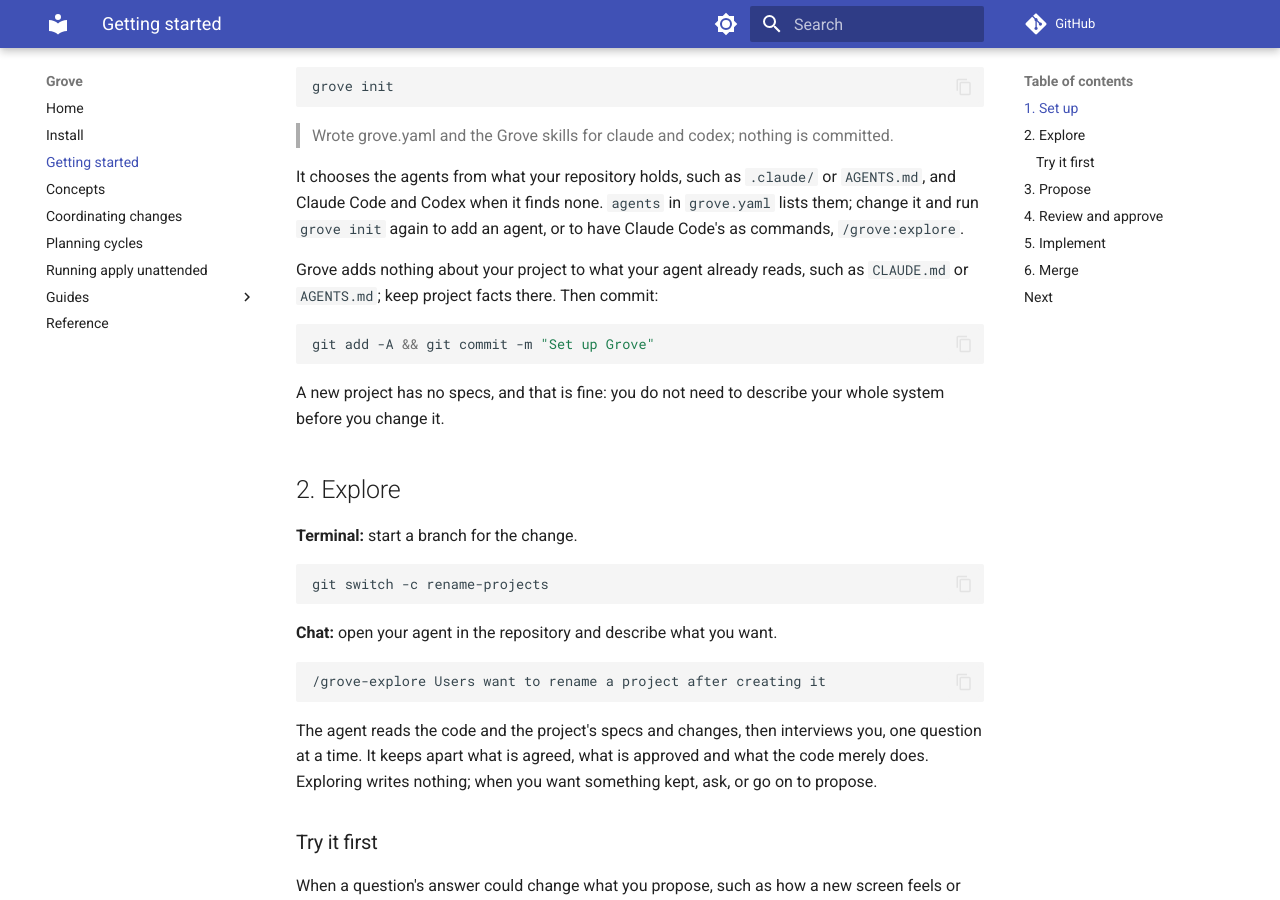
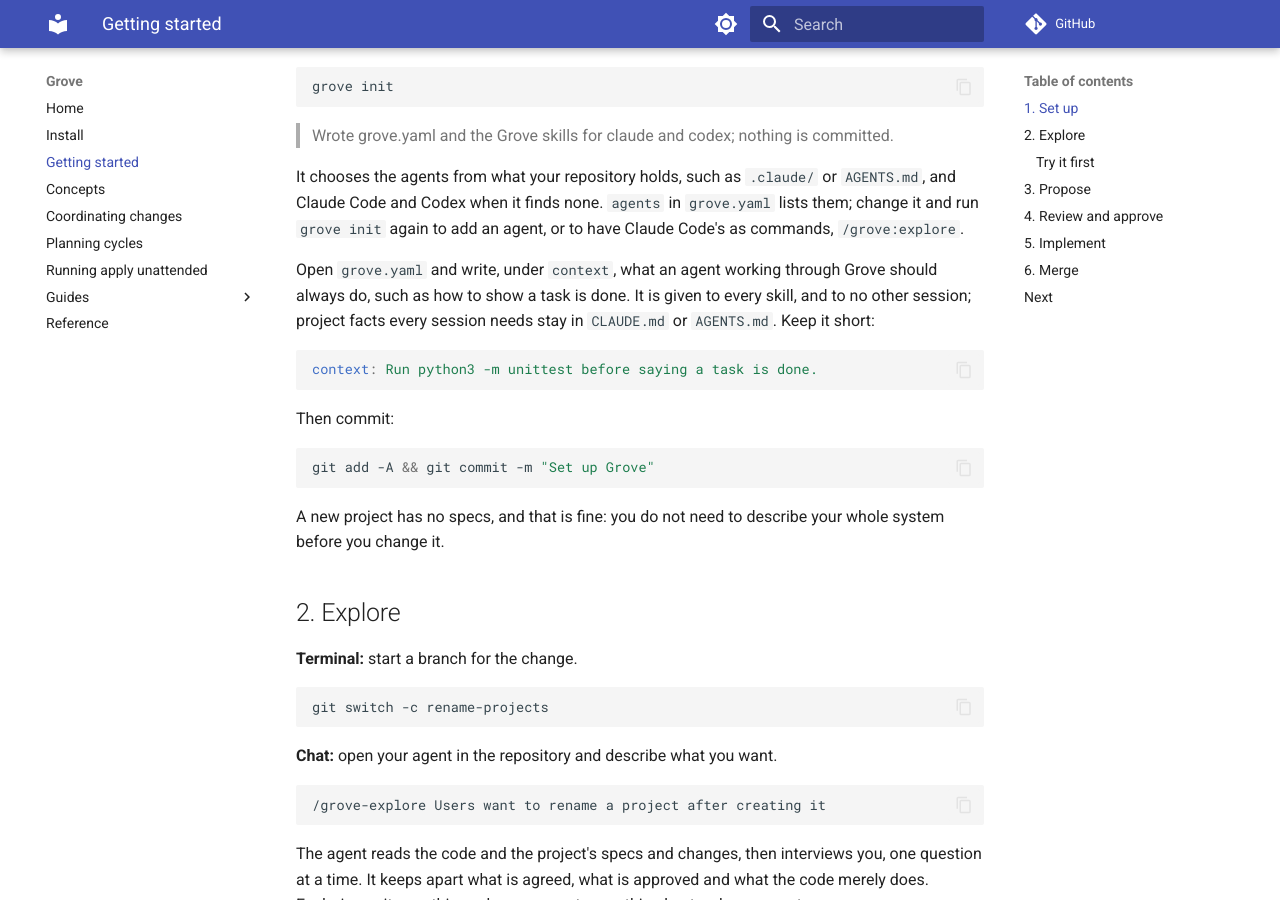
Before and after one commit to mascah/grove, an MkDocs documentation site: the page built from docs/getting-started.md, in a window 1280 px wide and 900 px high, scrolled down 415 px. Built offline with MkDocs 1.6.1 and Material for MkDocs 9.7.7, drawn with Linux system fonts in a browser that asks for light colours; comment, search, counter and statistics services are not loaded.

Commit message:
feat(cli): restore context in grove.yaml (261023-cnnhm T-01)

````diff
--- a/docs/getting-started.md
+++ b/docs/getting-started.md
@@ -25,8 +25,16 @@
 `grove.yaml` lists them; change it and run `grove init` again to add an
 agent, or to have Claude Code's as commands, `/grove:explore`.
 
-Grove adds nothing about your project to what your agent already reads, such
-as `CLAUDE.md` or `AGENTS.md`; keep project facts there. Then commit:
+Open `grove.yaml` and write, under `context`, what an agent working through
+Grove should always do, such as how to show a task is done. It is given to
+every skill, and to no other session; project facts every session needs
+stay in `CLAUDE.md` or `AGENTS.md`. Keep it short:
+
+```yaml
+context: Run python3 -m unittest before saying a task is done.
+```
+
+Then commit:
 
 ```sh
 git add -A && git commit -m "Set up Grove"
````
Also changed, not shown: dev/walkthrough.md (+8 -4 lines), docs/concepts.md (+2 -0 lines), docs/reference.md (+6 -2 lines), grove/changes/261023-cnnhm-restore-context/implementation.md (added, +36 -0 lines), 5 other files.
